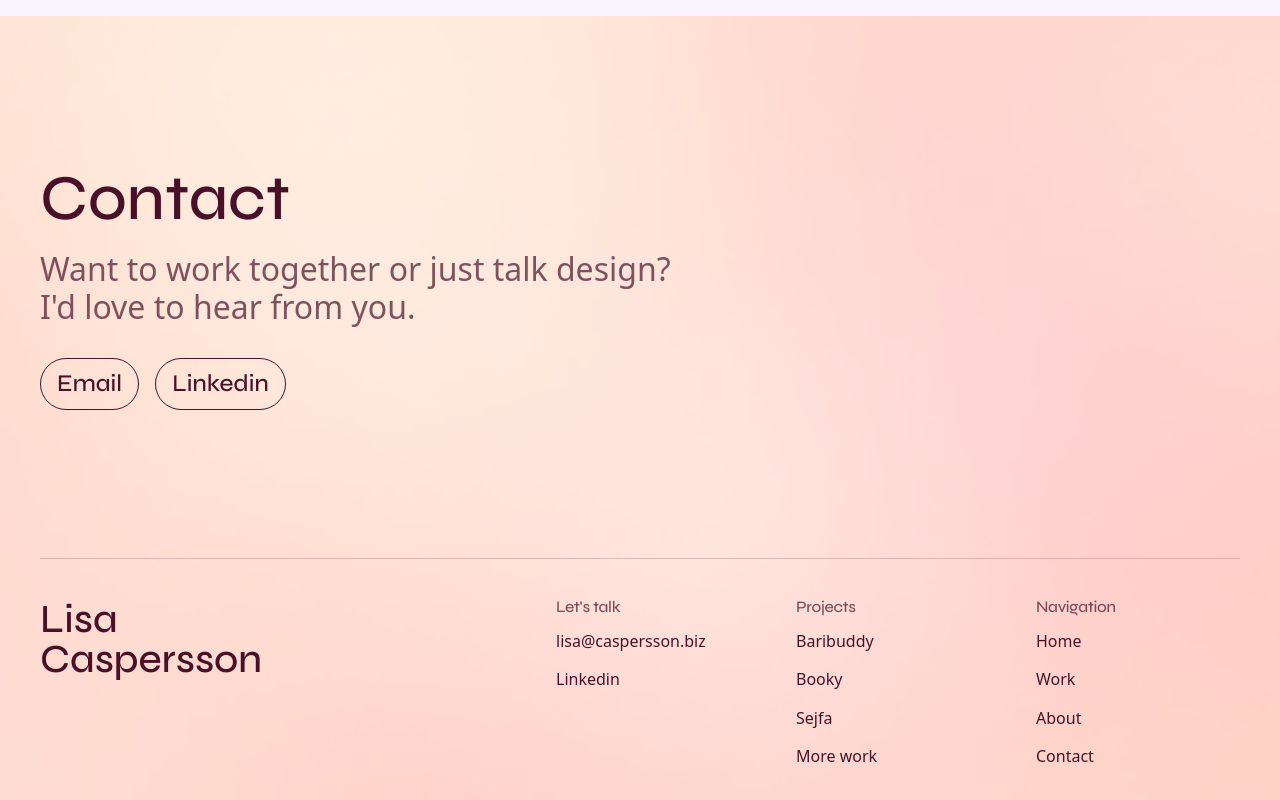
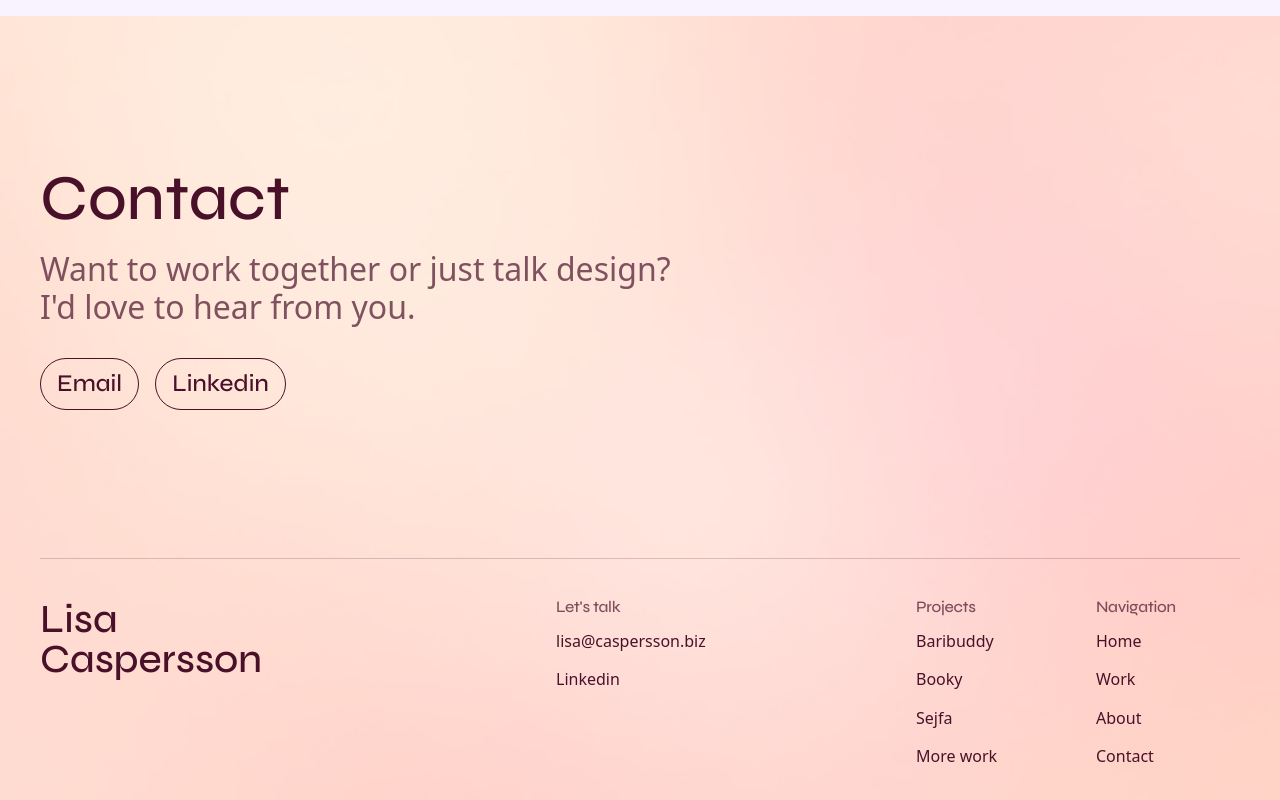
Before and after one commit to lica-ux/portfolio, a React (Vite) app: page / in a window 1280 px wide. Shown: the part 8054-8854 px from the top of the page. Built offline with nearby package versions, Linux system fonts and the light colour scheme.

Commit message:
chore: auto-save 2026-05-08 11:24

```diff
--- a/src/components/Footer/Footer.tsx
+++ b/src/components/Footer/Footer.tsx
@@ -82,7 +82,7 @@ export default function Footer() {
             </p>
           </div>
 
-          <div className="flex flex-1 gap-8 min-w-[280px]">
+          <div className="flex flex-col md:flex-row flex-1 gap-8 min-w-[280px]">
             {/* Let's talk */}
             <div className="flex flex-col gap-2 flex-1 min-w-0">
               <p
@@ -117,6 +117,8 @@ export default function Footer() {
               </nav>
             </div>
 
+            {/* Projects + Navigation row on mobile */}
+            <div className="flex gap-8 flex-1 min-w-0">
             {/* Projects */}
             <div className="flex flex-col gap-2 flex-1 min-w-0">
               <p
@@ -184,6 +186,7 @@ export default function Footer() {
                 </ul>
               </nav>
             </div>
+            </div>
           </div>
         </div>
       </div>
```
